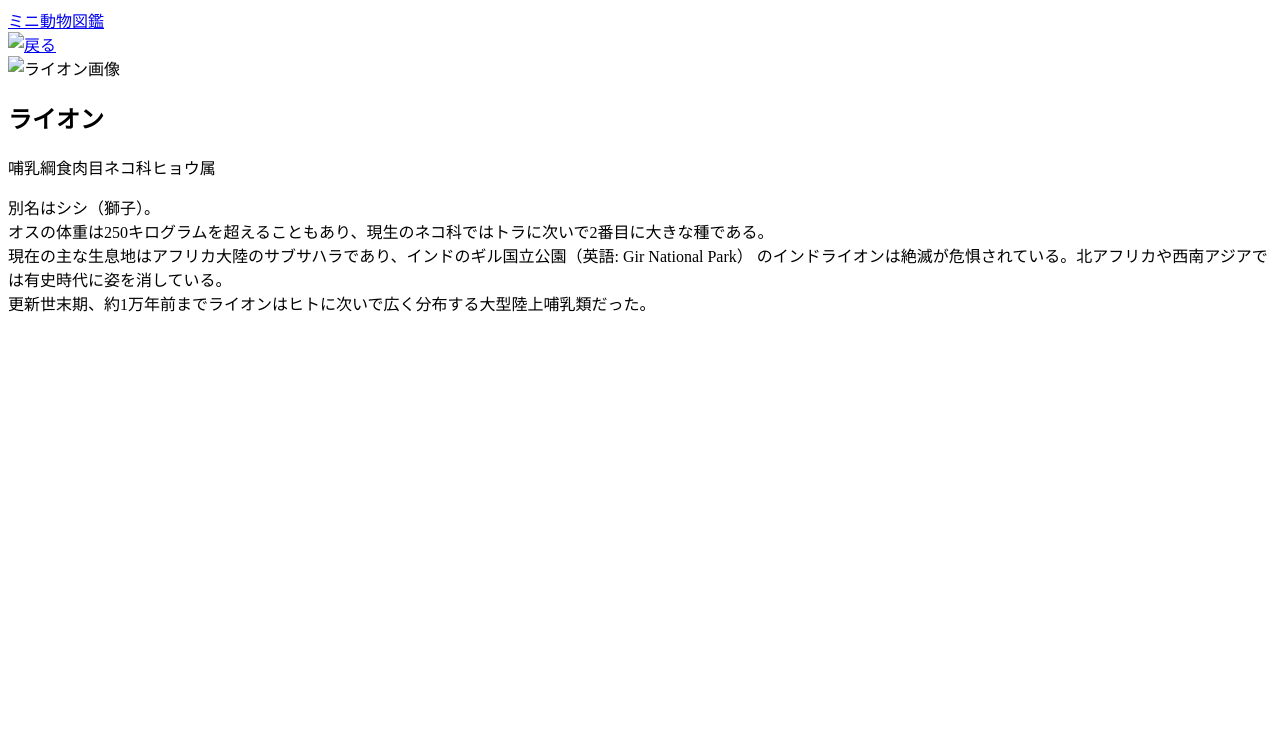
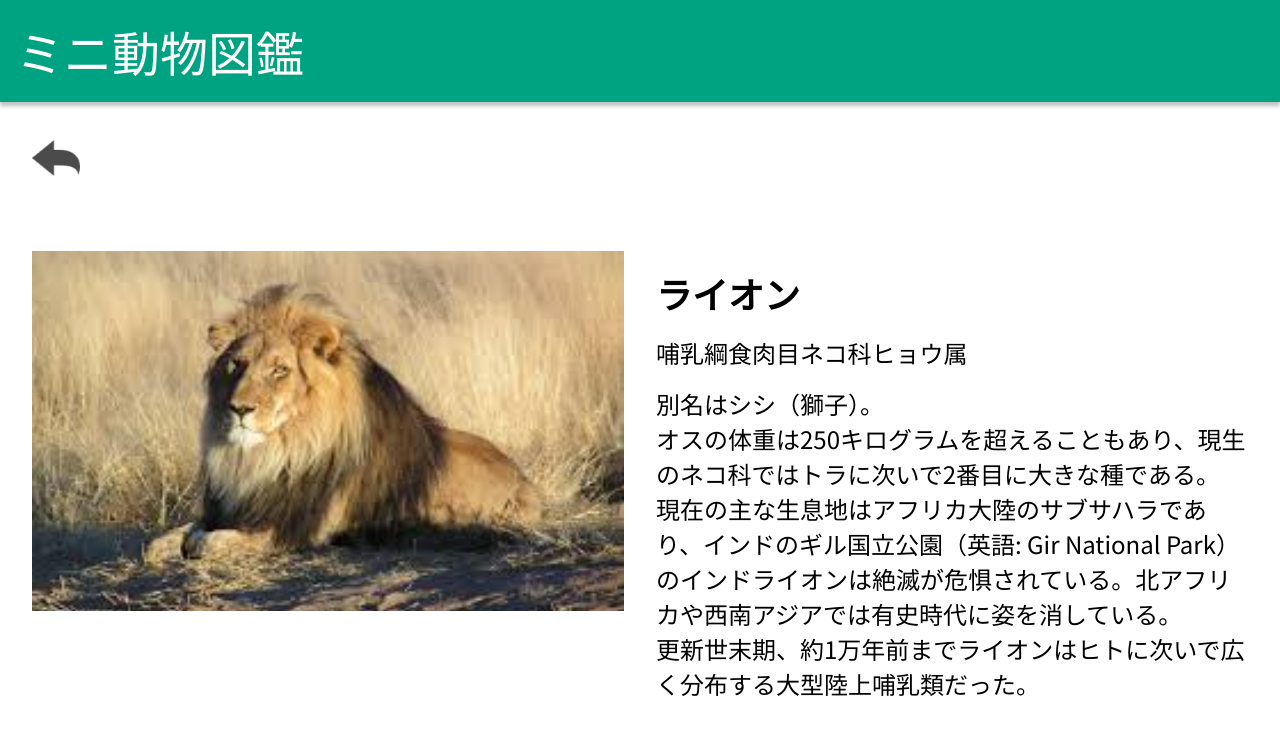
Before and after one commit to akumademohanabi/mini-animal-book, a plain HTML site: page Lion.html in a window 1280 px wide. Drawn offline with Linux system fonts and the light colour scheme; the site is published under a folder, as on GitHub Pages, so addresses that start at the root find nothing.

Commit message:
自分のサイトのURLの修正

```diff
--- a/Lion.html
+++ b/Lion.html
@@ -4,7 +4,7 @@
     <meta charset="UTF-8">
     <meta name="viewport" content="width=device-width, initial-scale=1.0">
     <title>動物紹介</title>
-    <link rel="stylesheet" href="/css/template.css">
+    <link rel="stylesheet" href="./css/template.css">
     <link href="https://fonts.googleapis.com/css2?family=Noto+Sans+JP:wght@400;700&display=swap" rel="stylesheet">
 </head>
 <body>
@@ -15,13 +15,13 @@
 
 <!-- ← を上段に固定 -->
 <a href="index.html" class="back-btn">
-    <img src="/img/返信矢印1.png" alt="戻る">
+    <img src="./img/返信矢印1.png" alt="戻る">
 </a>
 
 <main class="detail-container">
 
     <div class="image-box">
-        <img src="/img/Lion.jpg" alt="ライオン画像">
+        <img src="./img/Lion.jpg" alt="ライオン画像">
     </div>
 
     <div class="animal-info">
```
Also changed, not shown: Peacock.html (+3 -3 lines).
